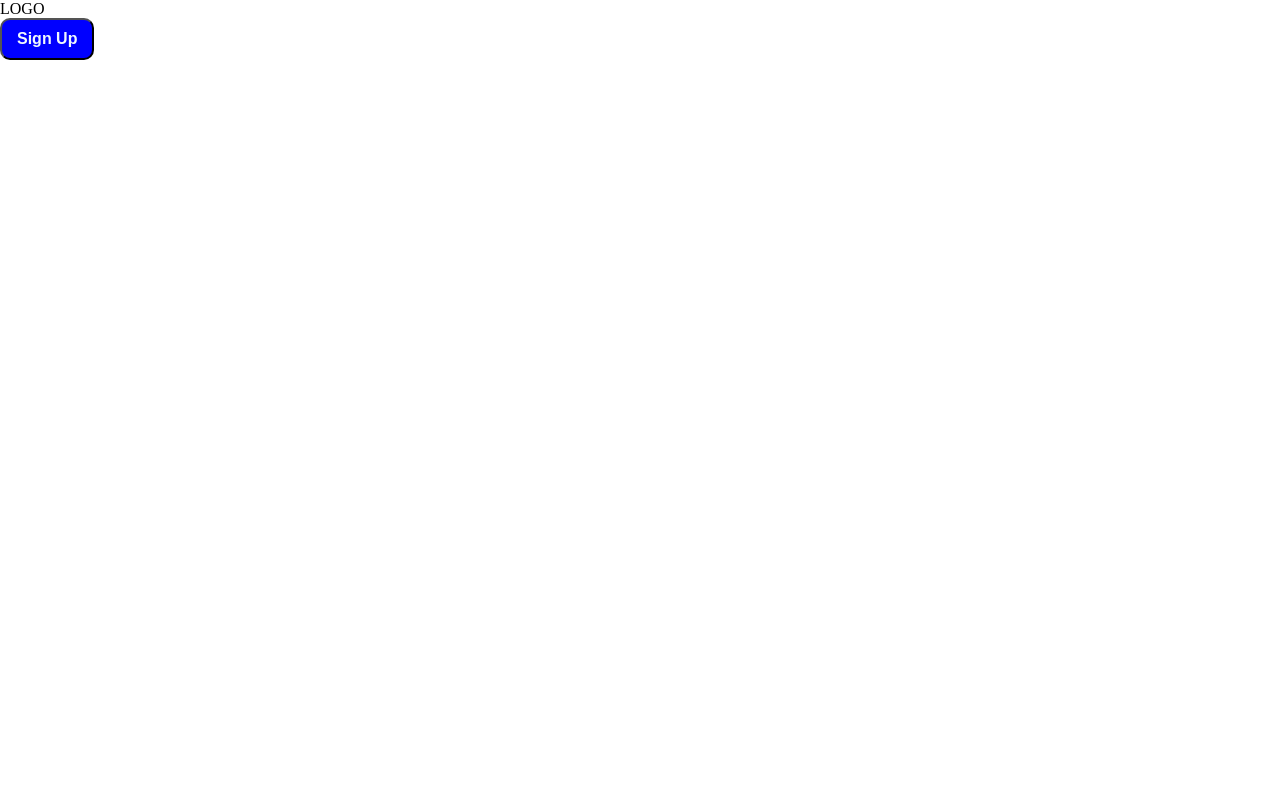
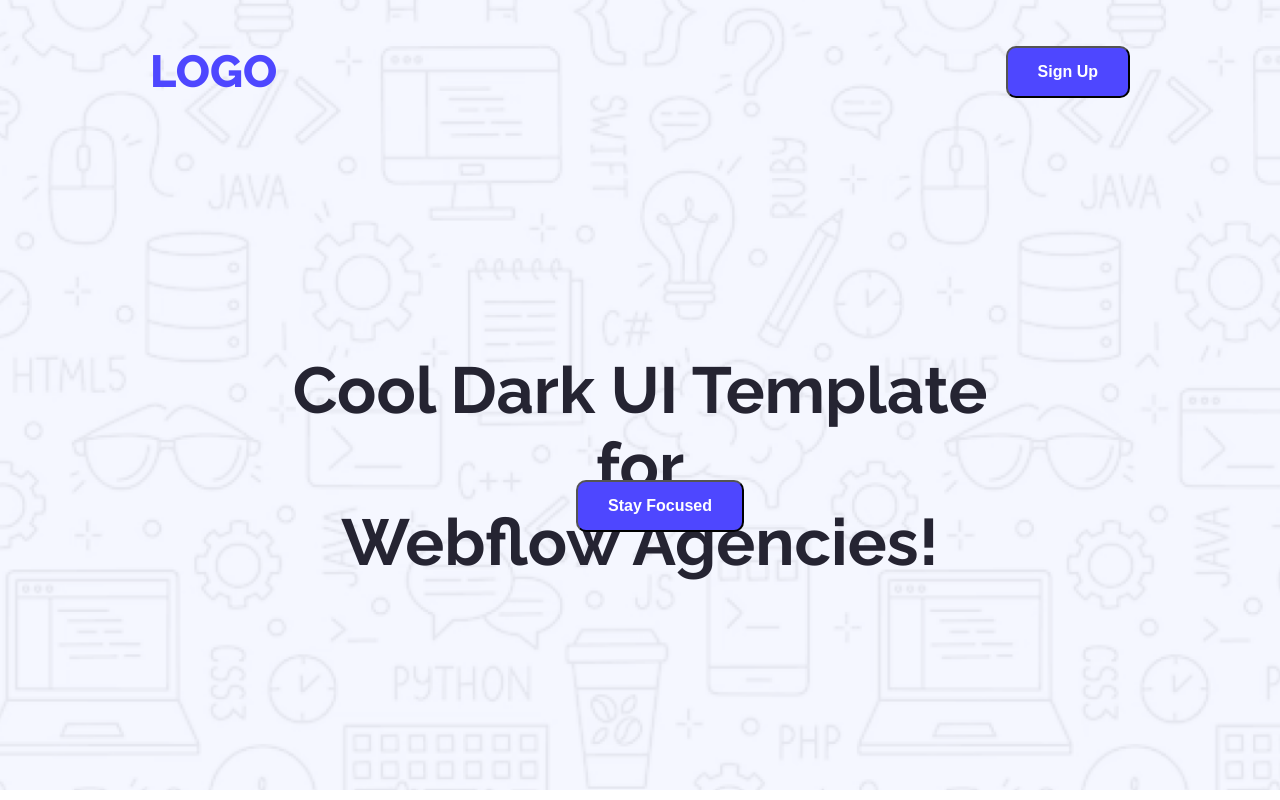
Before and after one commit to syednabil-git/portfolio-website, a plain HTML site: page index.html in a window 1280 px wide. Drawn offline with Linux system fonts and the light colour scheme.

Commit message:
complete header section

```diff
--- a/index.html
+++ b/index.html
@@ -5,12 +5,26 @@
     <meta name="viewport" content="width=device-width, initial-scale=1.0">
     <title>Logowebsite</title>
     <link rel="stylesheet" href="style.css">
+    <link rel="preconnect" href="https://fonts.googleapis.com">
+<link rel="preconnect" href="https://fonts.gstatic.com" crossorigin>
+<link href="https://fonts.googleapis.com/css2?family=Raleway:ital,wght@0,100..900;1,100..900&display=swap" rel="stylesheet">
 </head>
-<body>
+<body class="raleway-uniquifier">
     <header class="hero">
-        <div class="logo">LOGO</div>
-        <div>
-            <button class="button-signup">Sign Up</button>
+        <nav>
+            <h3 class="nav-tittle">LOGO</h3>
+            <ul>
+                <li>
+                    <a href=""><button class="btn-primary">Sign Up</button></a>
+                </li>
+            </ul>
+        </nav>
+        <div class="banner">
+            <div class="banner-content">
+                <h1 class="banner-tittle">Cool Dark UI Template for <br> Webflow Agencies!</h1>
+                <button class="btn-banner">Stay Focused</button>
+            </div>
+
         </div>
     </header>
     <main></main>
--- a/style.css
+++ b/style.css
@@ -1,23 +1,74 @@
-*{
-    margin: 0px;
-    padding: auto;
+
+html, body {
+  margin: 0;
+  padding: 0;
 }
 
-.button-signup{
-    background-color: blue;
-    font-size: 16px;
-    color: aliceblue;
-    border-radius: 10px;
-    font-weight: bold;
-    top: 20px;
-    right: 20px;
-    padding: 10px 15px;
+.raleway-uniquifier {
+  font-family: "Raleway", sans-serif;
+  font-optical-sizing: auto;
+  font-weight: <weight>;
+  font-style: normal;
 }
-.nav-div{
+.hero{
+  background-image: url('../portfolio-website/images/Hero-bg.png');
+  background-repeat: no-repeat;
+  background-position: center;
+  background-size: cover;
+  justify-content: center;
+  align-items: center;
+  height: 790px;
+  margin: 0;
+  margin-top: 0px;
+  padding: 0;
 
 }
-.her0{
-    position: relative;
-    padding: auto;
-    height: 100vh;
+/* Nav style*/
+nav{
+    display: flex;
+    align-items: center;
+    justify-content: space-between;
+    margin: 0px 150px;
+
 }
+nav ul li {
+  list-style: none;
+}
+.nav li a {
+  text-decoration: none;
+}
+nav ul{
+  display: flex;
+}
+.nav-tittle{
+  font-weight: 800;
+  font-size: 45px;
+  color: rgba(78, 71, 255, 1);
+}
+.btn-primary{
+  background-color: rgba(78, 71, 255, 1);
+  color: white;
+  padding: 15px 30px;
+  border-radius: 10px;
+  font-size: 16px;
+  font-weight: bold;
+}
+
+.banner-tittle{
+  font-size: 65px;
+  font-weight: bold;
+  color: rgba(37, 36, 50, 1);
+  text-align: center;
+  margin: 209px 268px 237px 268px;
+}
+.btn-banner{
+  background-color: rgba(78, 71, 255, 1);
+  color: white;
+  padding: 15px 30px;
+  border-radius: 10px;
+  font-size: 16px;
+  font-weight: bold;
+  position: absolute;
+  top: 60%;
+  left: 45%;
+}
```
